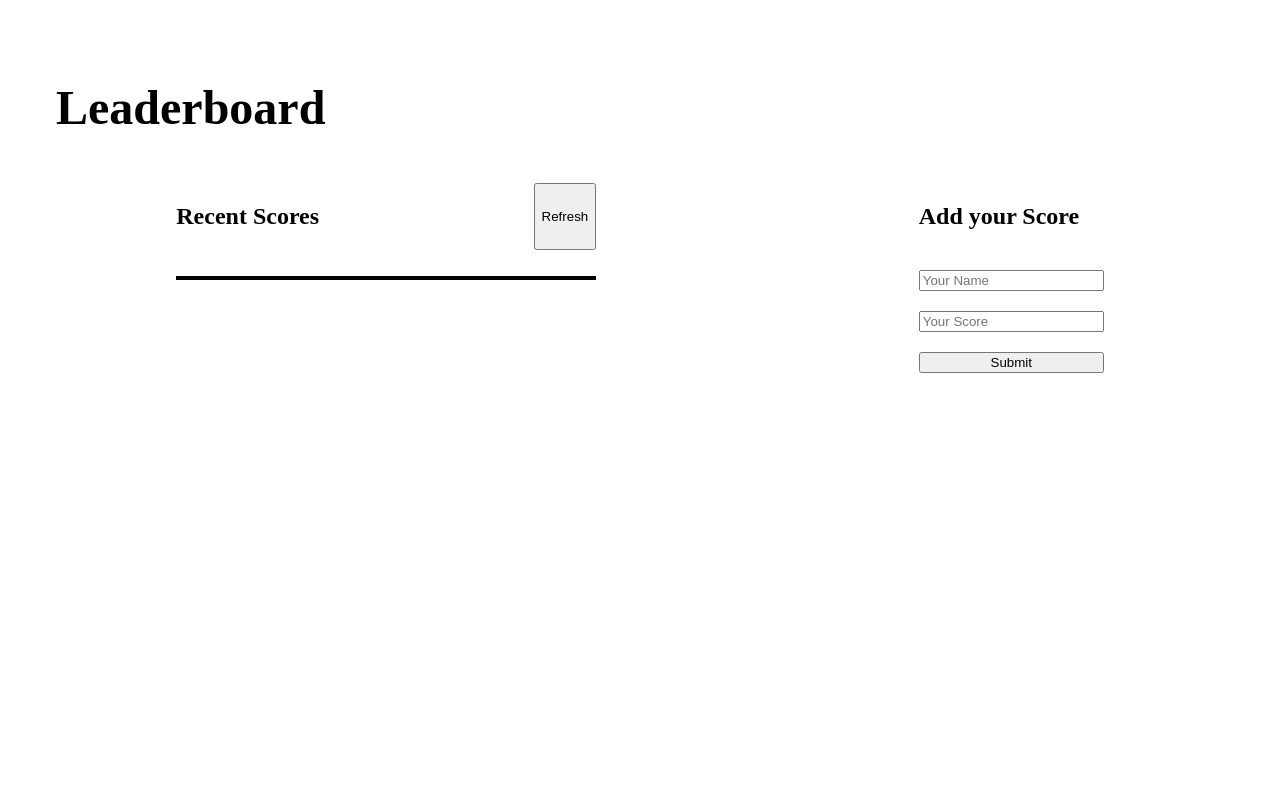
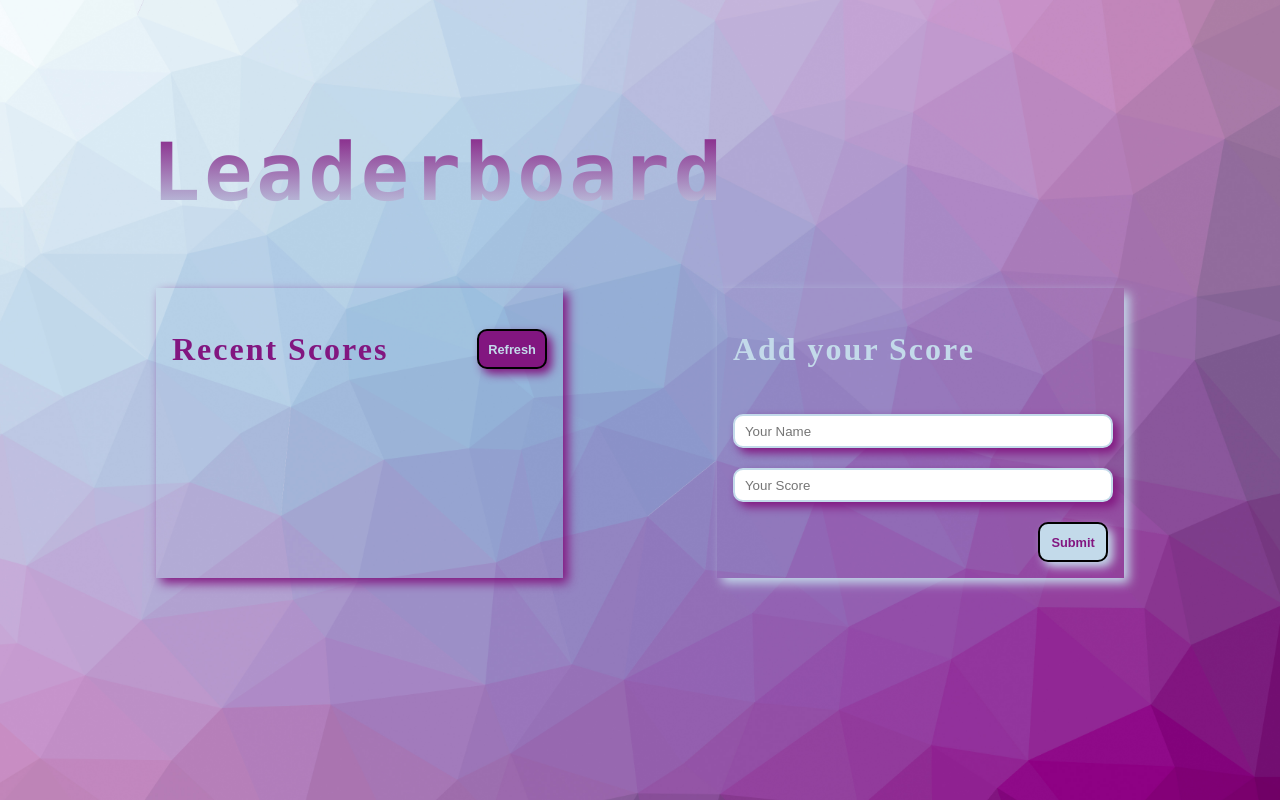
Before and after one commit to rebaz36/LeaderBoard-API2.0, a website built with webpack: page public/index.html in a window 1280 px wide. Built offline with nearby package versions, Linux system fonts and the light colour scheme.

Commit message:
Improvise The Design

```diff
--- a/src/style.css
+++ b/src/style.css
@@ -1,13 +1,24 @@
-h1 {
-  font-size: 3em;
+body {
+  padding: 4em;
+  background: white;
+  background-image: url("../public/background.jpg");
+  background-size: cover;
 }
 
 h2 {
-  font-size: 1.5em;
+  font-size: 2em;
+  letter-spacing: 2px;
 }
 
 .header {
-  padding: 1em 0 0 1em;
+  font-family: 'Monaco', cursive;
+  font-size: 5em;
+  letter-spacing: 4px;
+  font-weight: bold;
+  padding: 0 0 0 1em;
+  background: -webkit-linear-gradient(#821680, #c3daea);
+  -webkit-background-clip: text;
+  -webkit-text-fill-color: transparent;
 }
 
 main {
@@ -24,39 +35,112 @@ main {
   display: flex;
   flex-direction: column;
   gap: 10px;
+  padding: 1em;
+  box-shadow: 5px 5px 10px #821680;
 }
 
 .score-header {
   display: flex;
   flex-direction: row;
   justify-content: space-between;
+  align-items: center;
   gap: 20px;
-}
-
-ul {
-  border: 2px solid black;
-  padding: 0;
+  color: #821680;
 }
 
 .flex-row {
   display: flex;
   flex-direction: column;
-  justify-content: center;
   gap: 20px;
 }
 
-.form-button {
-  width: 50%;
+.add-score {
+  width: 35%;
+  padding: 1em;
+  box-shadow: 5px 5px 10px #c3daea;
+  color: #c3daea;
+}
+
+.button-refreash {
+  width: 70px;
+  height: 40px;
+  border-radius: 10px;
+  border: 2px solid black;
+  box-shadow: 5px 5px 10px #821680;
+  background: #821680;
+  color: #c3daea;
+  font-weight: bold;
+  font-size: 0.8em;
+}
+
+.button-submit {
+  width: 70px;
+  height: 40px;
+  border-radius: 10px;
+  border: 2px solid black;
+  box-shadow: 5px 5px 10px #c3daea;
+  background: #c3daea;
+  color: #821680;
+  font-weight: bold;
+  font-size: 0.8em;
+}
+
+.button-refreash:hover {
+  background: #c3daea;
+  box-shadow: 5px -5px 10px #821680;
+  color: #821680;
+}
+
+.button-submit:hover {
+  background: #821680;
+  box-shadow: 5px -5px 10px #c3daea;
+  color: #c3daea;
+}
+
+.input {
+  width: 95%;
+  height: 30px;
+  border-radius: 10px;
+  border: 2px solid #c3daea;
+  box-shadow: 5px 5px 10px #821680;
+  padding: 0 10px 0 10px;
+}
+
+.input:focus {
+  outline: none;
+}
+
+.input:hover {
+  border: 2px solid #821680;
+  box-shadow: -5px 5px 10px #c3daea;
+}
+
+.half {
   place-self: self-end normal;
 }
 
-aside {
-  width: 30%;
+.list {
+  padding: 1em;
 }
 
 li {
   list-style-type: none;
   padding: 10px;
+  color: white;
+  font-weight: bold;
 }
 
-li:nth-child(even) { background-color: #f2f2f2; }
+li:hover {
+  background: #821680;
+  box-shadow: 5px 5px 10px #c3daea;
+}
+
+li:nth-child(even) {
+  background-color: #c3daea;
+  color: #821680;
+}
+
+li:nth-child(odd) {
+  background-color: #821680;
+  color: #c3daea;
+}
```
